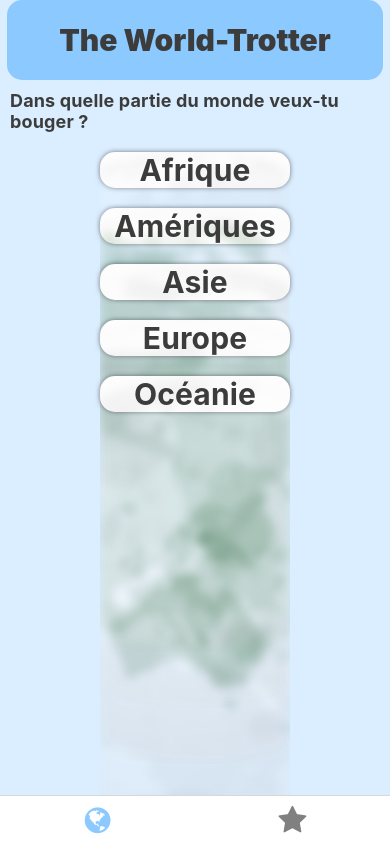
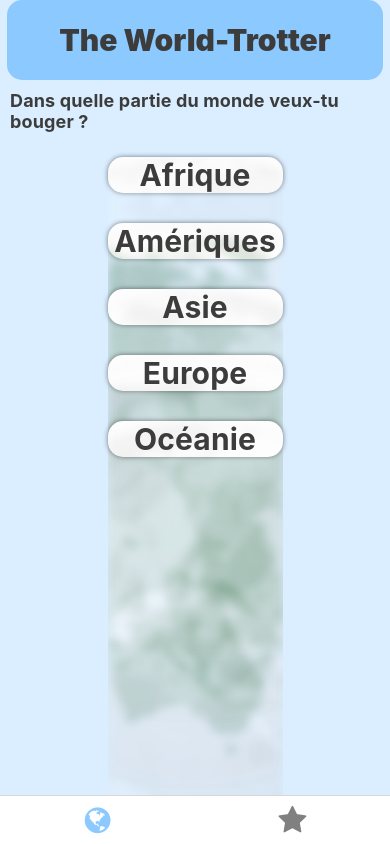
Before and after one commit to codinHamster/appforgymglish-front, a React Native app: screen /Accueil in a window 390 px wide. Built offline with nearby package versions, Linux system fonts and the light colour scheme.

Commit message:
same size for card

```diff
--- a/components/RegionCard.js
+++ b/components/RegionCard.js
@@ -38,9 +38,9 @@ const styles = StyleSheet.create({
         justifyContent: 'center',
         alignItems: 'center',
         backgroundColor: '#fdfdfd',
-        margin: 10,
-        width: 190,
-        height: 180,
+        margin: 15,
+        width: 175,
+        height: 175,
         borderRadius: 15,
         shadowColor: '#000',
         shadowOffset: {
--- a/screens/HomeScreen.js
+++ b/screens/HomeScreen.js
@@ -3,8 +3,11 @@ import { Button, StyleSheet, Text, View, SafeAreaView, ScrollView, TouchableOpac
 import { useEffect, useState } from 'react';
 
 import Header from '../components/Header';
-import Country from '../components/Country';
+import CountryCard from '../components/CountryCard';
 import RegionCard from '../components/RegionCard';
+
+import FontAwesome from 'react-native-vector-icons/FontAwesome';
+
 
 export default function HomeScreen({ navigation }) {
 
@@ -91,7 +94,7 @@ export default function HomeScreen({ navigation }) {
     <View style={styles.countryContainer}>
       {countriesData.map((data, i) => (
           <View key={i}>
-            <Country
+            <CountryCard
               name={data.name}
               flags={data.flags}
             />
```
Also changed, not shown: components/CountryCard.js (renamed from components/Country.js, +1 -11 lines).
